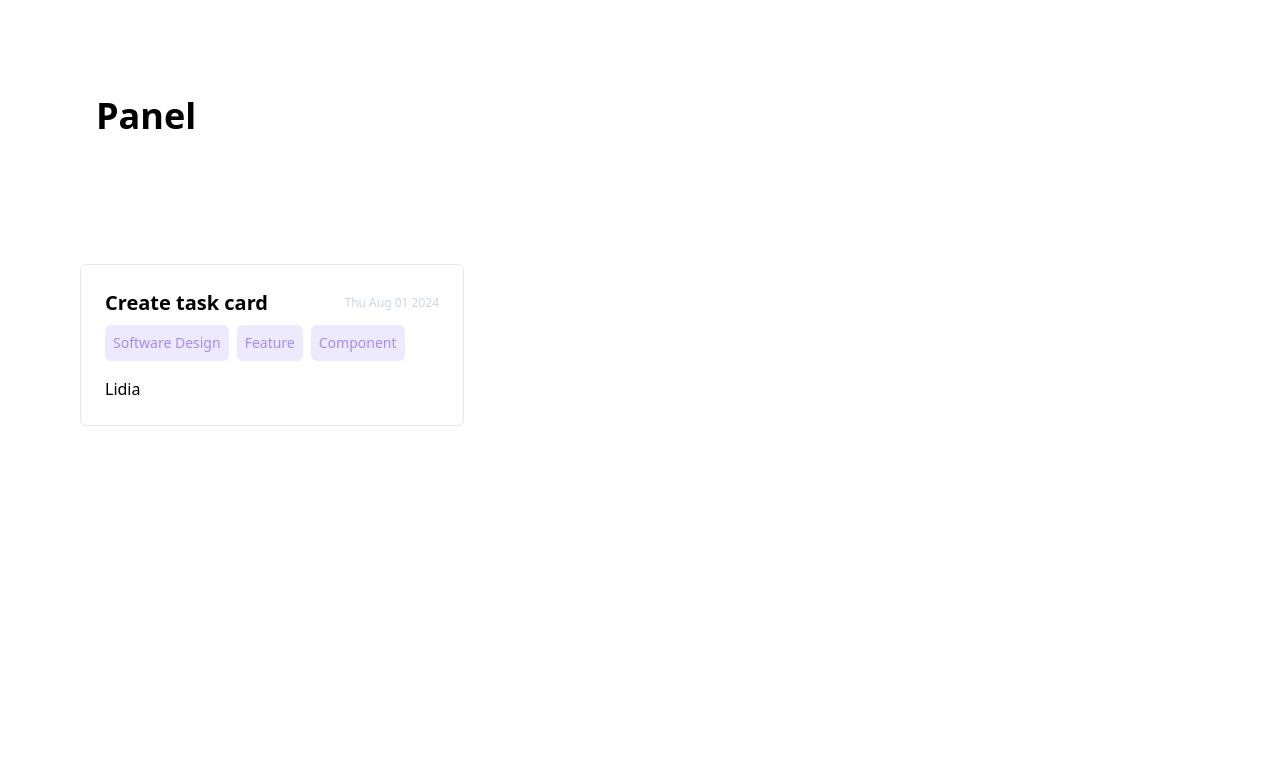
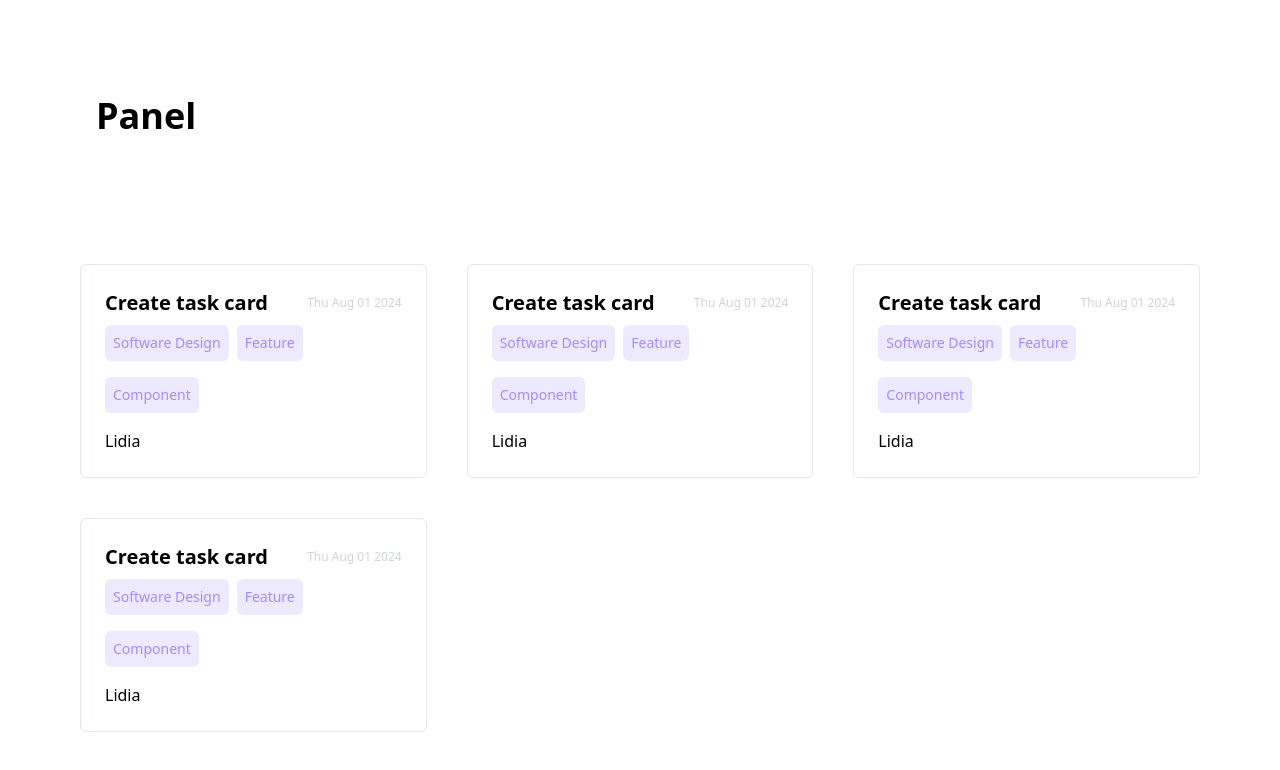
Before and after one commit to abluedev/vitodo, a React (Vite) app: page / in a window 1280 px wide. Shown: the top 770 px of the page. Built offline with nearby package versions, Linux system fonts and the light colour scheme.

Commit message:
feat: create board component

```diff
--- a/src/App.tsx
+++ b/src/App.tsx
@@ -3,6 +3,7 @@ import {Header} from "./components/header/header.tsx";
 import {Title} from "./components/title/title.tsx";
 import {Card} from "./components/card/card.tsx";
 import {TaskComponent} from "./features/task/ui/task.component.tsx";
+import {Board} from "./components/board/board.tsx";
 
 function App() {
 
@@ -14,9 +15,20 @@ function App() {
             </Title>
         </Header>
         <section className="mt-28">
-            <Card>
-                <TaskComponent title="Create task card" tags={['Software Design','Feature', 'Component']} date={new Date().toDateString()} inCharge={['Lidia']} />
-            </Card>
+            <Board>
+                <Card>
+                    <TaskComponent title="Create task card" tags={['Software Design','Feature', 'Component']} date={new Date().toDateString()} inCharge={['Lidia']} />
+                </Card>
+                <Card>
+                    <TaskComponent title="Create task card" tags={['Software Design','Feature', 'Component']} date={new Date().toDateString()} inCharge={['Lidia']} />
+                </Card>
+                <Card>
+                    <TaskComponent title="Create task card" tags={['Software Design','Feature', 'Component']} date={new Date().toDateString()} inCharge={['Lidia']} />
+                </Card>
+                <Card>
+                    <TaskComponent title="Create task card" tags={['Software Design','Feature', 'Component']} date={new Date().toDateString()} inCharge={['Lidia']} />
+                </Card>
+            </Board>
 
         </section>
     </main>
--- /dev/null
+++ b/src/components/board/board.tsx
@@ -0,0 +1,7 @@
+import {ReactNode} from "react";
+
+export const Board = ({children }:{ children: ReactNode}) => {
+    return (<div className="grid grid-cols-12 gap-10">
+                { children }
+            </div>)
+}
--- a/src/components/card/card.tsx
+++ b/src/components/card/card.tsx
@@ -1,7 +1,7 @@
 import {ReactNode} from "react";
 
 export const Card = ({ children }: { children: ReactNode }) => {
-    return (<div className="p-6 border border-slate-200 rounded-md hover:border-slate-400 hover:cursor-pointer hover:bg-slate-50 flex flex-wrap gap-2 w-96">
+    return (<div className="p-6 border border-slate-200 rounded-md hover:border-slate-400 hover:cursor-pointer hover:bg-slate-50 flex flex-wrap gap-2 col-span-4">
         { children }
     </div>)
 }
```
Also changed, not shown: postcss.config.cjs (renamed from postcss.config.js), 1 other file (tests, documents, lock files or other folders).
